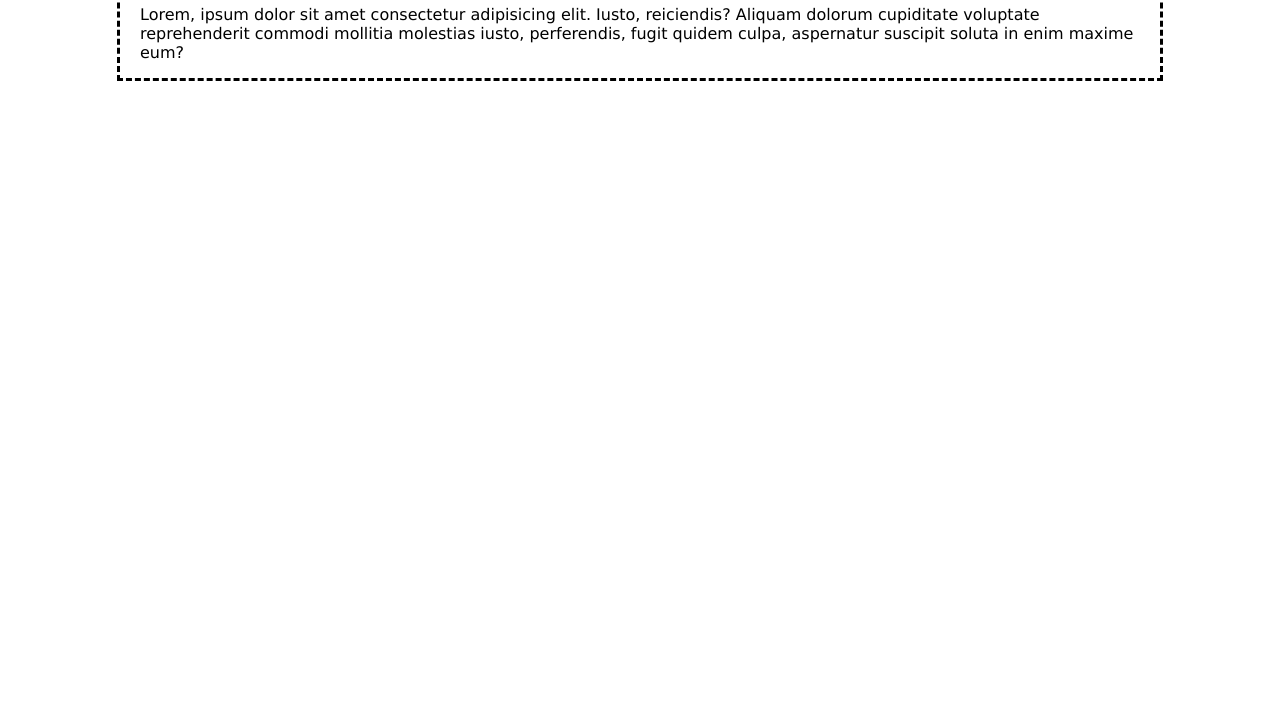
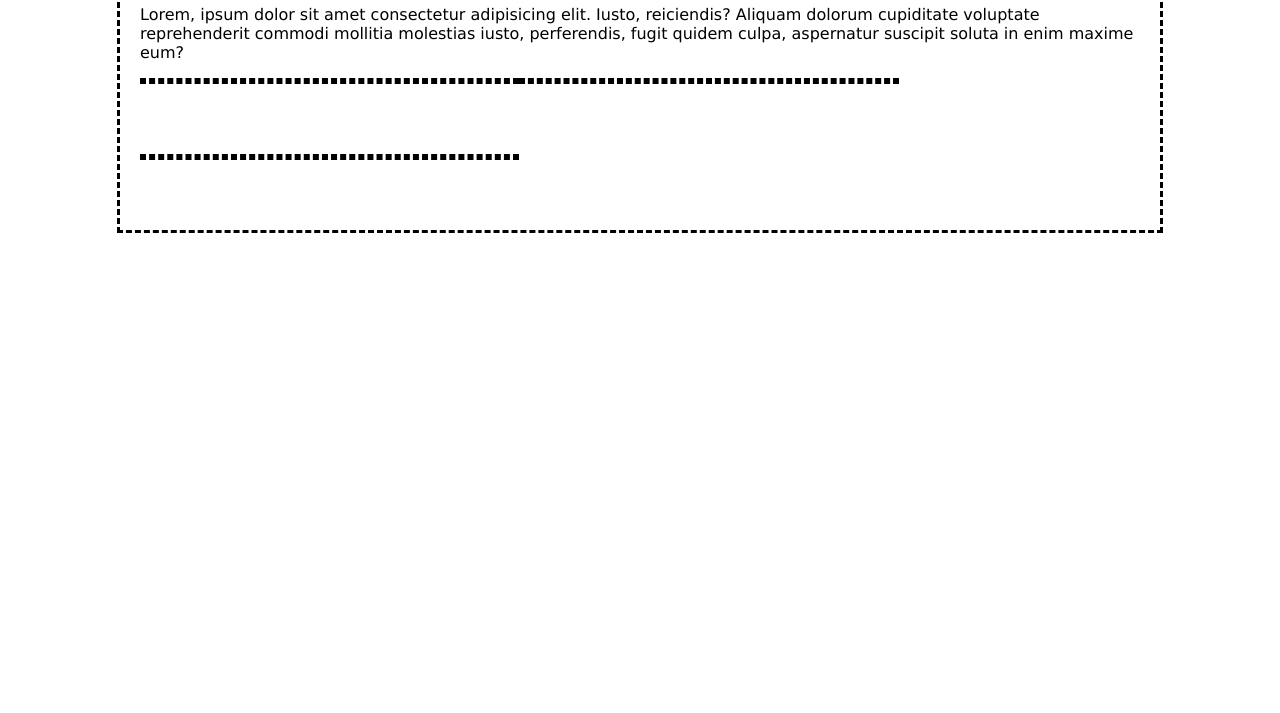
Before and after one commit to mattia0419/html-css-float-cards, a plain HTML site: page index.html in a window 1280 px wide. Shown: the part 87-800 px from the top of the page. Drawn offline with Linux system fonts and the light colour scheme.

Commit message:
add clearfix

```diff
--- a/css/style.css
+++ b/css/style.css
@@ -1,10 +1,33 @@
  *{
     font-family: Verdana, Geneva, Tahoma, sans-serif;
+}
+
+.debug{
+    border: black dashed;
 }
 
 .container{
     max-width: 1000px;
     padding: 0 20px;
     margin: 0 auto;
-    border: dashed black;
 }
+
+.row{
+    padding: 0 -20px;
+}
+
+.clearfix::after{
+    content: "";
+    display: block;
+    clear: both;
+
+}
+
+.col{
+    float: left;
+    width: calc(100% / 3);
+    padding: 0 20px;
+    margin-bottom: 70px;
+
+
+}
--- a/index.html
+++ b/index.html
@@ -8,10 +8,21 @@
     <link rel="stylesheet" href="./css/style.css">
 </head>
 <body>
-   <main class="container">
+   <main class="container clearfix debug">
      <h1>Meet Our Team</h1>
      <p>Lorem, ipsum dolor sit amet consectetur adipisicing elit. Iusto, reiciendis? Aliquam dolorum cupiditate voluptate reprehenderit commodi mollitia molestias iusto, perferendis, fugit quidem culpa, aspernatur suscipit soluta in enim maxime eum?</p>
-   </main>
+     <div class="row">
+        <div class="col debug">
+        </div>
+        <div class="col debug">
+        </div>
+        <div class="col debug">
+        </div>
+
+     </div>
+
+
+    </main>
 
 
 </body>
```
